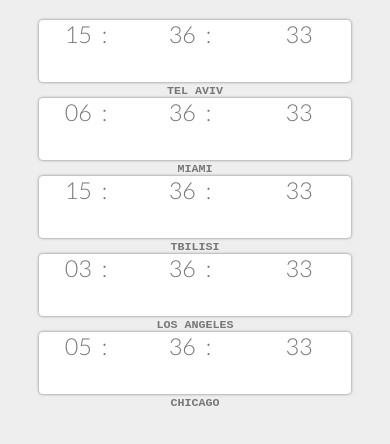
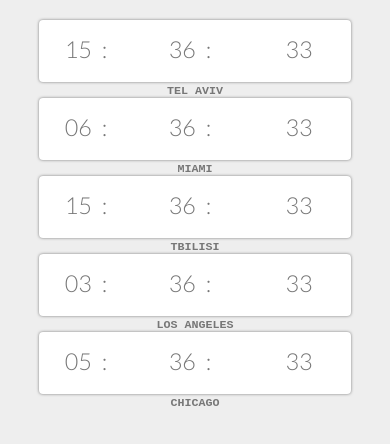
Before and after one commit to Darkmift/Fancy-clock, a plain HTML site: page index.html in a window 390 px wide. Drawn offline with nearby package versions, Linux system fonts and the light colour scheme.

Commit message:
minor css fix

```diff
--- a/main.css
+++ b/main.css
@@ -51,6 +51,7 @@ main {
 .h,
 .m,
 .s {
+  padding: 0 10px;
   text-align: center;
 }
 
@@ -87,4 +88,10 @@ main {
   .clock {
     height: 16vw;
   }
+
+  .h,
+  .m,
+  .s {
+    margin-top: 15%;
+  }
 }
```
